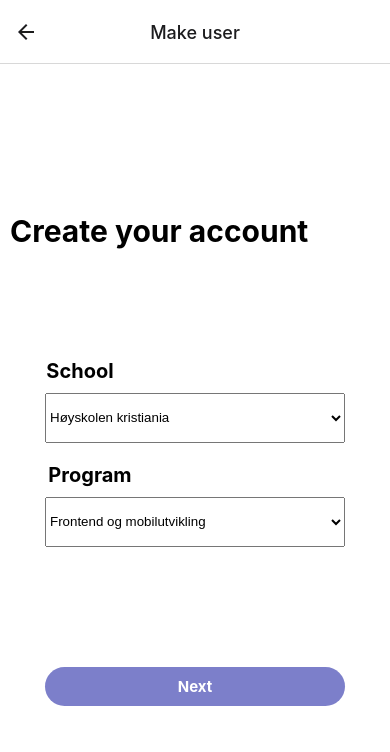
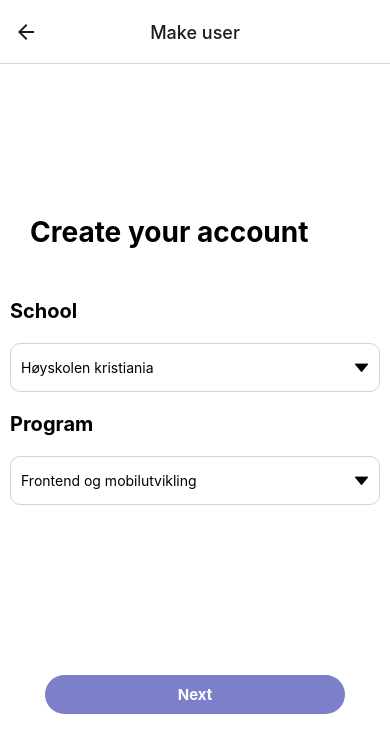
Before and after one commit to JonasBrattHansen/AtCampus, a React Native app in the folder Client/: screen /makeUserSchool in a window 390 px wide. Shown: the top 752 px of the page. Built offline with nearby package versions, Linux system fonts and the light colour scheme; what @gorhom/bottom-sheet would draw is missing.

Commit message:
Like almost done with input working for ios and android.

```diff
--- a/Client/components/DropDownSchoolInfo.js
+++ /dev/null
@@ -1,100 +0,0 @@
-import React, { useState } from "react";
-import { View, StyleSheet, Text } from "react-native";
-import {Picker} from "@react-native-picker/picker";
-
-
-const DropDownSchoolInfo = () => {
-
-    const SchoolInfo = [
-        {
-            SchoolName: "Høyskolen kristiania",
-            program: [
-                "Frontend og mobilutvikling",
-                "Programmering",
-                "E-bussnins",
-                "interaktivt-Dessign",
-                "Marketsføring"
-            ]
-        },
-        {
-            SchoolName: "OsloMet",
-            program: [
-                "Jeg vet ikke hva de har",
-                "men det er sikkert",
-                "noe",
-                "Bra",
-            ]
-        },
-        {
-            SchoolName: "UIO",
-            program: [
-                "Help",
-                "Me",
-            ]
-        }
-    ]
-
-    const [valueSchool, setValueSchool] = useState("Høyskolen kristiania");
-    const [valueProgram, setValueProgram] = useState("");
-
-    function getProgramFromSchool(){
-        const school = SchoolInfo.find((element) => element.SchoolName === valueSchool)
-        return school.program
-    }
-
-    return (
-        <View style={styles.container}>
-            <Text style={styles.textSchool}>School</Text>
-                <Picker style={styles.styleSchool}
-                    selectedValue={valueSchool}
-                    onValueChange={(itemValue, itemIndex) => setValueSchool(itemValue)}
-                >
-                    {SchoolInfo.map((value, i) => (
-                        <Picker.Item key={i} label={value.SchoolName} value={value.SchoolName} />
-                    ))}
-                </Picker>
-            <Text style={styles.textProgram}>Program</Text>
-                <Picker style={styles.styleProgram}
-                    selectedValue={valueProgram}
-                    onValueChange={(itemValue, itemIndex) => setValueProgram(itemValue)}
-                >
-                    {getProgramFromSchool().map((value, i) => (
-                        <Picker.Item  key={i} label={value} value={value}   />
-                    )) }
-                </Picker>
-        </View>
-    );
-}
-
-const styles = StyleSheet.create({
-    container: {
-        display: "flex",
-        alignItems: "center",
-    },
-    styleSchool:{
-        height: 50,
-        marginBottom: 20,
-        width: 300,
-
-    },
-    styleProgram:{
-        height: 50,
-        width: 300,
-        marginBottom: 20,
-    },
-    textSchool:{
-        fontWeight: "bold",
-        fontSize: 20,
-        marginBottom: 10,
-        marginRight:230
-
-    },
-    textProgram:{
-        fontWeight: "bold",
-        fontSize: 20,
-        marginBottom: 10,
-        marginRight:210
-    }
-});
-
-export default DropDownSchoolInfo
--- /dev/null
+++ b/Client/components/LoginButton.js
@@ -0,0 +1,39 @@
+import {View, StyleSheet, Text, TouchableOpacity} from "react-native";
+
+
+const LoginButton = ({navigation, title}) => {
+    return(
+        <View>
+            <TouchableOpacity
+                style={styles.button}
+                title={title}
+                onPress={() => {
+                    navigation.navigate("makeUserPassword");}}
+            >
+                <Text style={styles.next}>Next</Text>
+            </TouchableOpacity>
+        </View>
+    )
+
+}
+
+const styles = StyleSheet.create({
+    button: {
+        alignSelf: "center",
+        alignItems: "center",
+        backgroundColor: "#7C7FCA",
+        width: 300,
+        borderRadius: 20,
+        padding: 10,
+        margin: 10,
+        marginTop:70,
+    },
+    next: {
+        color: "#ffffff",
+        fontWeight: "bold",
+        fontSize: 15
+    }
+});
+
+
+export default LoginButton
--- a/Client/package.json
+++ b/Client/package.json
@@ -23,6 +23,7 @@
     "react-dom": "17.0.2",
     "react-native": "0.68.1",
     "react-native-gesture-handler": "~2.2.1",
+    "react-native-picker-select": "^8.0.4",
     "react-native-reanimated": "~2.8.0",
     "react-native-safe-area-context": "4.2.4",
     "react-native-screens": "~3.11.1",
--- a/Client/screens/createUser/makeUserSchool.js
+++ b/Client/screens/createUser/makeUserSchool.js
@@ -1,26 +1,147 @@
-import {Button, StyleSheet, Text, TouchableOpacity, View} from "react-native";
+import { Modal, StyleSheet, Text, TouchableOpacity, TouchableOpacityComponent, View} from "react-native";
 import { StatusBar } from "expo-status-bar";
-import DropDownSchoolInfo from "../../components/DropDownSchoolInfo";
+import {Picker} from "@react-native-picker/picker";
+import {useState} from "react";
+import LoginButton from "../../components/LoginButton";
+import {AntDesign} from "@expo/vector-icons";
 
 export default function MakeUserSchool({ navigation }) {
+
+    const SchoolInfo = [
+        {
+            SchoolName: "Høyskolen kristiania",
+            program: [
+                "Frontend og mobilutvikling",
+                "Programmering",
+                "E-bussnins",
+                "interaktivt-Dessign",
+                "Marketsføring"
+            ]
+        },
+        {
+            SchoolName: "OsloMet",
+            program: [
+                "Jeg vet ikke hva de har",
+                "men det er sikkert",
+                "noe",
+                "Bra",
+            ]
+        },
+        {
+            SchoolName: "UIO",
+            program: [
+                "Help",
+                "Me",
+            ]
+        }
+    ]
+
+    const [valueSchool, setValueSchool] = useState("Høyskolen kristiania");
+    const [valueProgram, setValueProgram] = useState("Frontend og mobilutvikling");
+    const [isModalSchoolVisible, setIsModalSchoolVisible] = useState(false)
+    const [isModalProgramVisible, setIsModalProgramVisible] = useState(false)
+
+    function getProgramFromSchool(){
+        const school = SchoolInfo.find((element) => element.SchoolName === valueSchool)
+        return school.program
+    }
+
+    function setProgram(itemValue){
+        setValueSchool(itemValue)
+        const firstProgram = SchoolInfo.find((element) => element.SchoolName === itemValue)
+        setValueProgram(firstProgram.program[0])
+    }
+
+
   return (
     <View style={styles.container}>
         <StatusBar style="auto" />
         <View>
-            <Text style={styles.text}>Create your account</Text>
+            <Text style={styles.title}>Create your account</Text>
         </View>
-        <DropDownSchoolInfo style={styles.schoolInfo}/>
-        <View>
-            <TouchableOpacity
-                style={styles.button}
-                title="Next"
-                onPress={() => {
-                    navigation.navigate("makeUserPassword");
-                }}
-            >
-                <Text style={styles.next}>Next</Text>
-            </TouchableOpacity>
-        </View>
+
+        <Text style={styles.textSchool} >School</Text>
+        <TouchableOpacity style={styles.modalSchool} onPress={() => setIsModalSchoolVisible(true)}>
+            <View
+                style={{
+                    paddingVertical: 15,
+                    paddingHorizontal: 10,
+                    flexDirection: "row",
+                    justifyContent: "space-between",
+                    alignItems: "center"
+                }}>
+                <Text>{valueSchool}</Text>
+                <AntDesign name="caretdown" size={15} color="black"/>
+            </View>
+        </TouchableOpacity>
+
+        <Text style={styles.textProgram}>Program</Text>
+        <TouchableOpacity style={styles.modalProgram} onPress={() => setIsModalProgramVisible(true)}>
+            <View
+                style={{
+                    paddingVertical: 15,
+                    paddingHorizontal: 10,
+                    flexDirection: "row",
+                    justifyContent: "space-between",
+                    alignItems: "center"
+                }}>
+                <Text>{valueProgram}</Text>
+                <AntDesign name="caretdown" size={15} color="black"/>
+            </View>
+        </TouchableOpacity>
+
+        <Modal
+        transparent={false}
+        animationType="fade"
+        visible={isModalSchoolVisible}
+        nRequestClose={() => setIsModalSchoolVisible(false)}
+        >
+            <View style={styles.backgroundModal}>
+                <View style={styles.modalViewSchool}>
+                    <Text style={styles.textSchool} >School</Text>
+                    <View style={styles.styleSchool}>
+                        <Picker
+                            selectedValue={valueSchool}
+                            onValueChange={(itemValue, itemIndex) => {setProgram(itemValue)}}
+                        >
+                            {SchoolInfo.map((value, i) => (
+                                <Picker.Item key={i} label={value.SchoolName} value={value.SchoolName} />
+                            ))}
+                        </Picker>
+                    </View>
+                    <TouchableOpacity style={styles.button} onPress={() => setIsModalSchoolVisible(false)}>
+                        <Text style={styles.done}>Done</Text>
+                    </TouchableOpacity>
+                </View>
+            </View>
+
+        </Modal>
+        <Modal
+            transparent={false}
+            animationType="fade"
+            visible={isModalProgramVisible}
+            nRequestClose={() => setIsModalProgramVisible(false)}
+        >
+            <View style={styles.backgroundModal} >
+                <View style={styles.modalViewSchool}>
+                    <Text style={styles.textProgram}>Program</Text>
+                    <View style={styles.styleProgram}>
+                        <Picker
+                            selectedValue={valueProgram}
+                            onValueChange={(itemValue, itemIndex) => setValueProgram(itemValue)}
+                        >
+                            {getProgramFromSchool().map((value, i) => (
+                                <Picker.Item  key={i} label={value} value={value}   />
+                            )) }
+                        </Picker>
+                    </View>
+                    <TouchableOpacity style={styles.button} onPress={() => setIsModalProgramVisible(false)}>
+                        <Text style={styles.done} >Done</Text>
+                    </TouchableOpacity>
+                </View>
+            </View>
+        </Modal>
+        <LoginButton navigation={navigation} title={"Next"} />
     </View>
   );
 }
@@ -31,13 +152,11 @@ const styles = StyleSheet.create({
         backgroundColor: "#fff",
         justifyContent: "center",
     },
-    text: {
+    title: {
         padding: 10,
-        fontSize: 30,
+        margin: 20,
+        fontSize: 28,
         fontWeight: "bold",
-        marginBottom: 100
-    },
-    schoolInfo:{
     },
     button: {
         alignSelf: "center",
@@ -46,11 +165,72 @@ const styles = StyleSheet.create({
         width: 300,
         borderRadius: 20,
         padding: 10,
-        marginTop: 100
+        margin: 10,
     },
-    next: {
+    done: {
         color: "#ffffff",
         fontWeight: "bold",
         fontSize: 15
+    },
+    styleSchool:{
+        borderWidth: 1,
+        width: "110%",
+        borderColor: "#d3d3d3",
+        marginBottom: 20,
+        borderRadius: 10,
+    },
+    styleProgram:{
+        borderWidth: 1,
+        width: "110%",
+        borderColor: "#d3d3d3",
+        marginBottom: 20,
+        borderRadius: 10,
+
+    },
+    textSchool:{
+        fontWeight: "bold",
+        fontSize: 20,
+        margin: 10,
+        marginTop:20
+
+    },
+    textProgram:{
+        fontWeight: "bold",
+        fontSize: 20,
+        margin: 10
+    },
+    modalSchool: {
+        borderColor: "#d3d3d3",
+        margin: 10,
+        borderRadius: 10,
+        borderWidth:1
+    },
+    modalProgram: {
+        borderColor: "#d3d3d3",
+        margin: 10,
+        borderRadius: 10,
+        borderWidth:1,
+        marginBottom: 100
+
+    },
+    modalViewSchool: {
+        marginTop: 130,
+        backgroundColor: "white",
+        borderRadius: 20,
+        padding: 40,
+        alignItems: "center",
+        shadowColor: "#000",
+        shadowOffset: {
+            width: 0,
+            height: 10
+        },
+        shadowOpacity: 0.25,
+        shadowRadius: 4,
+        elevation: 5
+    },
+    backgroundModal: {
+        backgroundColor: "#5b5b5b",
+        height: "100%"
+
     }
 });
```
Also changed, not shown: 1 other file (tests, documents, lock files or other folders).
